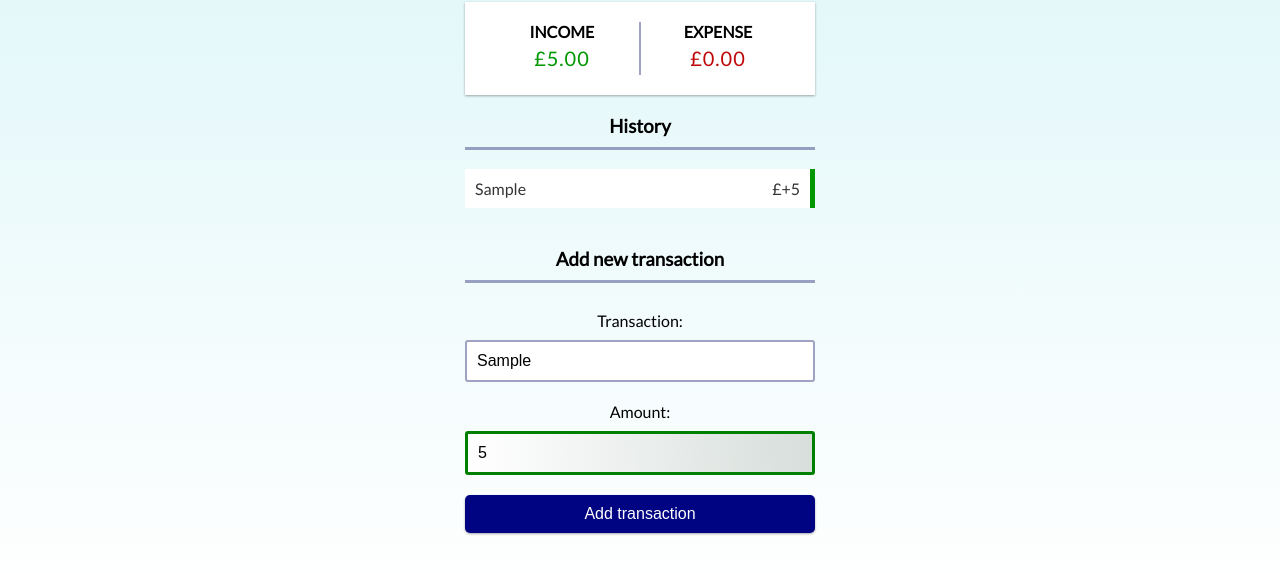
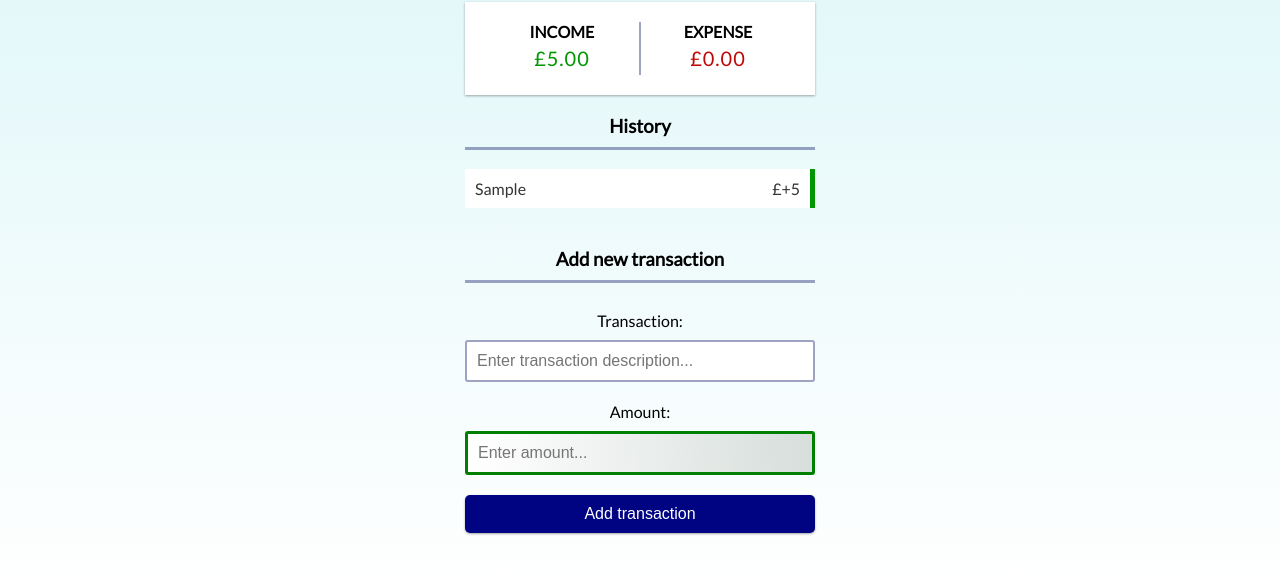
Before and after one commit to xandert93/VanillaJS---Personal-Expense-Tracker, a plain HTML site: page index.html in a window 1280 px wide. Both pictures are taken after typing "Sample", "5" into the empty fields and a click on the button "Add transaction". Shown: the part 221-794 px from the top of the page. Drawn offline with Linux system fonts and the light colour scheme.

Commit message:
fixed input value reset

```diff
--- a/script.js
+++ b/script.js
@@ -28,14 +28,12 @@ function addTransaction(e) {
       description: transactionInput.value,
       amount: +amountInput.value,
     };
-
+    transactionInput.value = "";
+    amountInput.value = "";
     transactions.push(transaction);
     addTransactionToDOM(transaction);
     updateValues();
     updateLocalStorage();
-
-    incomeText.value = "";
-    expenseText.value = "";
   }
 }
 
--- a/style.css
+++ b/style.css
@@ -88,7 +88,7 @@ input {
   font-size: 16px;
   padding: 10px;
   width: 100%;
-  transition: all 2s ease;
+  transition: background 2s ease, border 2s ease;
 }
 
 input:focus {
```
